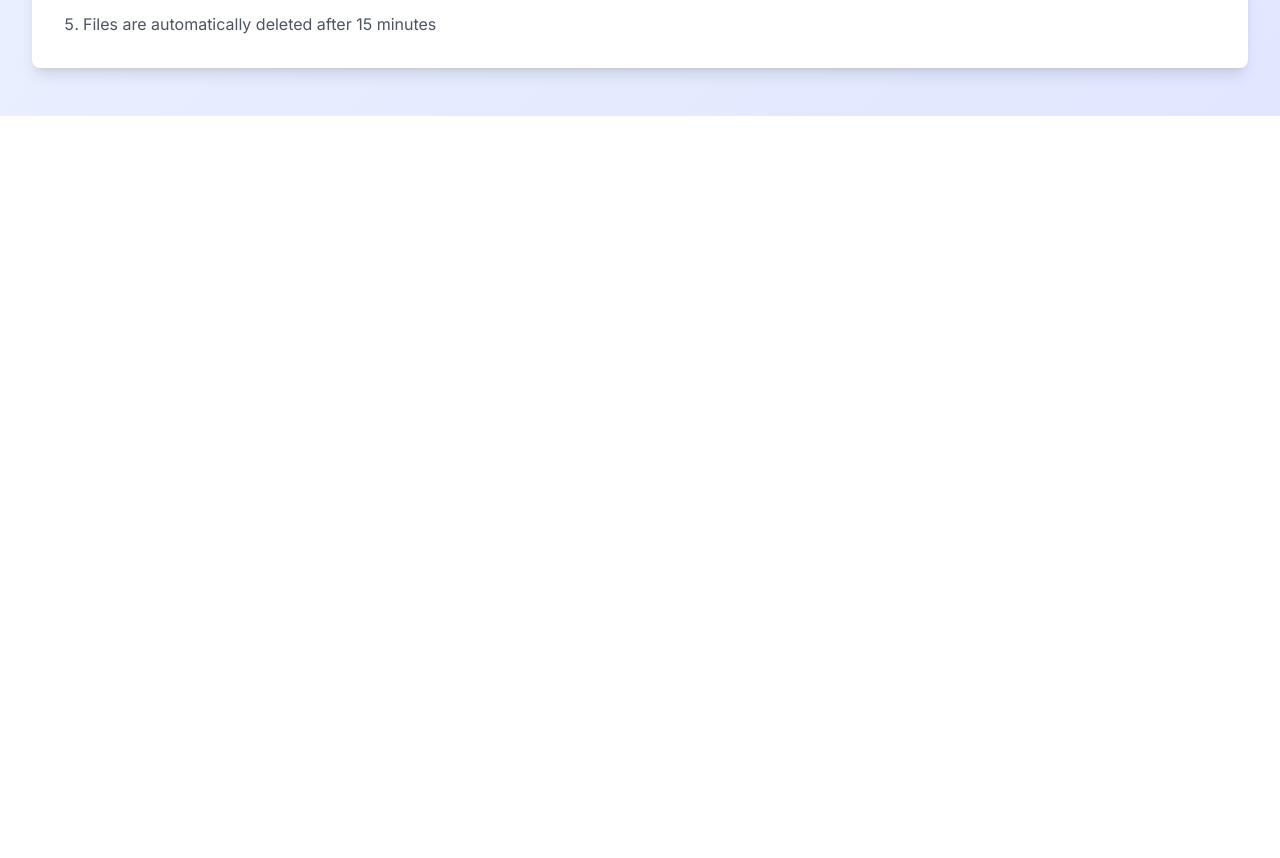
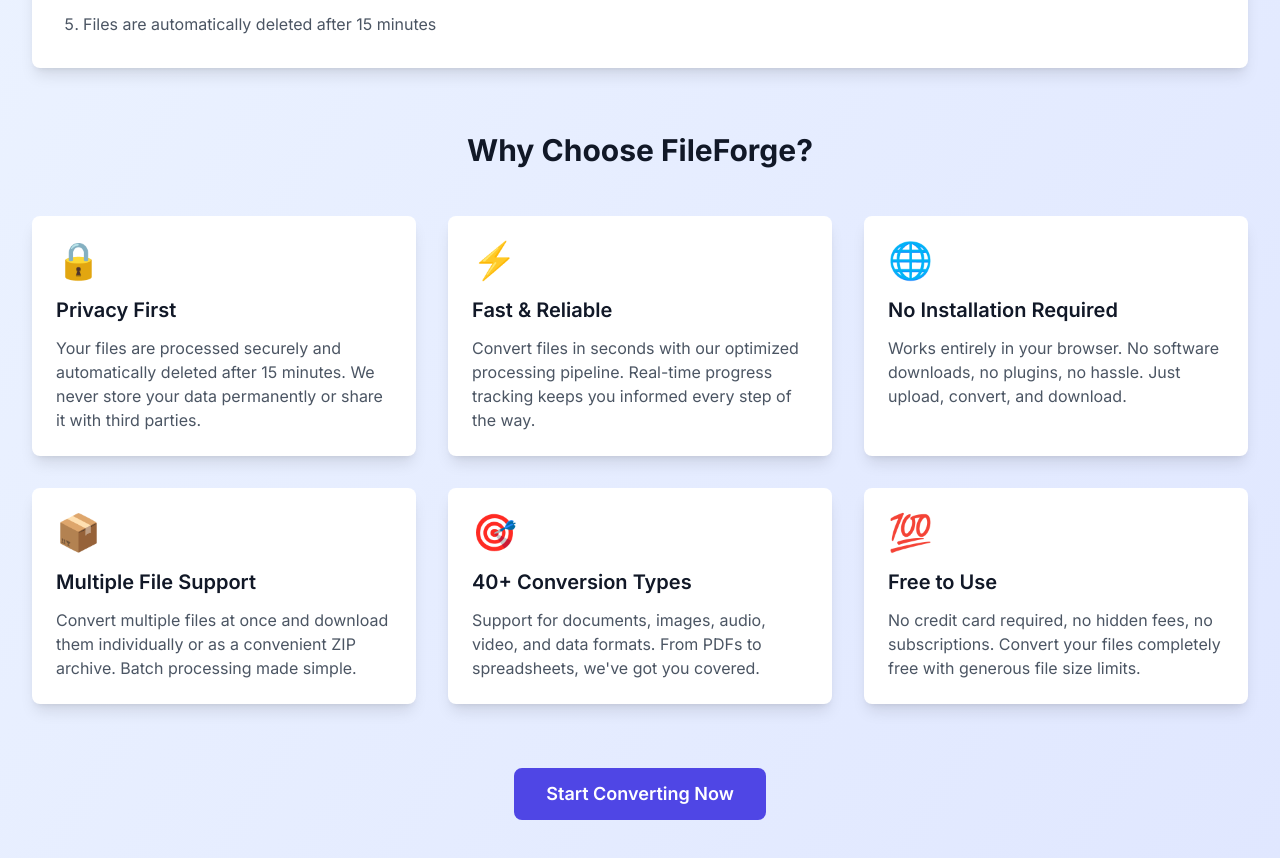
Before and after one commit to draphael123/masterconvert, a Next.js app: page / in a window 1280 px wide. Shown: the part 1201-2059 px from the top of the page. Before the commit the page ends 1317 px from the top, so only its background shows below. Built offline with nearby package versions, Linux system fonts and the light colour scheme.

Commit message:
Add benefits section to landing page

```diff
--- a/app/page.tsx
+++ b/app/page.tsx
@@ -121,7 +121,7 @@ export default function Home() {
           </div>
         </div>
 
-        <div className="bg-white dark:bg-gray-800 p-8 rounded-lg shadow-lg">
+        <div className="bg-white dark:bg-gray-800 p-8 rounded-lg shadow-lg mb-16">
           <h2 className="text-2xl font-semibold text-gray-900 dark:text-white mb-4">
             How It Works
           </h2>
@@ -133,6 +133,88 @@ export default function Home() {
             <li>Files are automatically deleted after 15 minutes</li>
           </ol>
         </div>
+
+        <div className="mb-16">
+          <h2 className="text-3xl font-bold text-gray-900 dark:text-white text-center mb-12">
+            Why Choose FileForge?
+          </h2>
+          <div className="grid md:grid-cols-2 lg:grid-cols-3 gap-8">
+            <div className="bg-white dark:bg-gray-800 p-6 rounded-lg shadow-lg hover:shadow-xl transition-shadow">
+              <div className="text-4xl mb-4">🔒</div>
+              <h3 className="text-xl font-semibold text-gray-900 dark:text-white mb-3">
+                Privacy First
+              </h3>
+              <p className="text-gray-600 dark:text-gray-300">
+                Your files are processed securely and automatically deleted after 15 minutes.
+                We never store your data permanently or share it with third parties.
+              </p>
+            </div>
+
+            <div className="bg-white dark:bg-gray-800 p-6 rounded-lg shadow-lg hover:shadow-xl transition-shadow">
+              <div className="text-4xl mb-4">⚡</div>
+              <h3 className="text-xl font-semibold text-gray-900 dark:text-white mb-3">
+                Fast & Reliable
+              </h3>
+              <p className="text-gray-600 dark:text-gray-300">
+                Convert files in seconds with our optimized processing pipeline.
+                Real-time progress tracking keeps you informed every step of the way.
+              </p>
+            </div>
+
+            <div className="bg-white dark:bg-gray-800 p-6 rounded-lg shadow-lg hover:shadow-xl transition-shadow">
+              <div className="text-4xl mb-4">🌐</div>
+              <h3 className="text-xl font-semibold text-gray-900 dark:text-white mb-3">
+                No Installation Required
+              </h3>
+              <p className="text-gray-600 dark:text-gray-300">
+                Works entirely in your browser. No software downloads, no plugins,
+                no hassle. Just upload, convert, and download.
+              </p>
+            </div>
+
+            <div className="bg-white dark:bg-gray-800 p-6 rounded-lg shadow-lg hover:shadow-xl transition-shadow">
+              <div className="text-4xl mb-4">📦</div>
+              <h3 className="text-xl font-semibold text-gray-900 dark:text-white mb-3">
+                Multiple File Support
+              </h3>
+              <p className="text-gray-600 dark:text-gray-300">
+                Convert multiple files at once and download them individually or
+                as a convenient ZIP archive. Batch processing made simple.
+              </p>
+            </div>
+
+            <div className="bg-white dark:bg-gray-800 p-6 rounded-lg shadow-lg hover:shadow-xl transition-shadow">
+              <div className="text-4xl mb-4">🎯</div>
+              <h3 className="text-xl font-semibold text-gray-900 dark:text-white mb-3">
+                40+ Conversion Types
+              </h3>
+              <p className="text-gray-600 dark:text-gray-300">
+                Support for documents, images, audio, video, and data formats.
+                From PDFs to spreadsheets, we've got you covered.
+              </p>
+            </div>
+
+            <div className="bg-white dark:bg-gray-800 p-6 rounded-lg shadow-lg hover:shadow-xl transition-shadow">
+              <div className="text-4xl mb-4">💯</div>
+              <h3 className="text-xl font-semibold text-gray-900 dark:text-white mb-3">
+                Free to Use
+              </h3>
+              <p className="text-gray-600 dark:text-gray-300">
+                No credit card required, no hidden fees, no subscriptions.
+                Convert your files completely free with generous file size limits.
+              </p>
+            </div>
+          </div>
+        </div>
+
+        <div className="text-center">
+          <Link
+            href="/convert"
+            className="inline-block px-8 py-3 bg-indigo-600 text-white rounded-lg font-semibold hover:bg-indigo-700 transition-colors text-lg"
+          >
+            Start Converting Now
+          </Link>
+        </div>
       </main>
     </div>
   );
```
